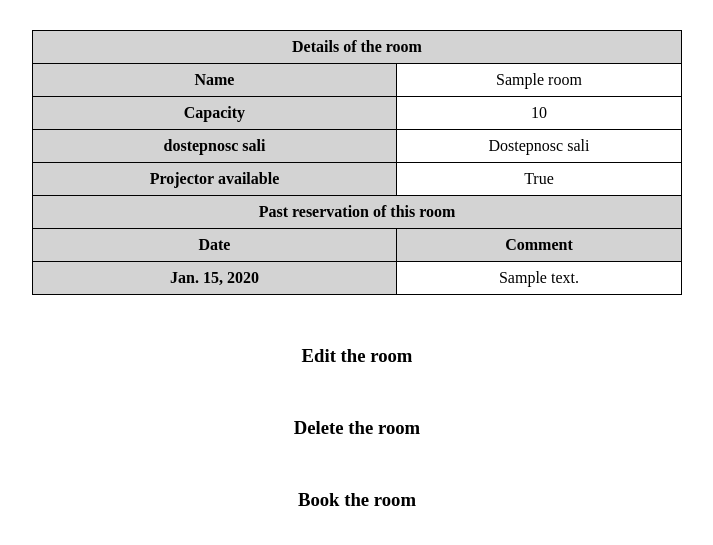
After one commit to maksblink/conference-rooms, a Django app: page /room/1/ in a window 1280 px wide. The commit adds this page. Shown: the top 545 px of the page, without its empty margins (283-996 px from the left). Run offline with Django 3.2, Linux system fonts and the light colour scheme; tables that the repository leaves empty hold one stand-in row (values such as "Sample post").

Commit message:
reservation

```diff
--- a/conference_rooms/conference_rooms/urls.py
+++ b/conference_rooms/conference_rooms/urls.py
@@ -15,7 +15,8 @@ Including another URLconf
 """
 from django.contrib import admin
 from django.urls import path, re_path
-from main_app.views import HomePage, AddRoom, ShowRooms, DeleteRoom, EditRoom, BookTheRoom
+
+from main_app.views import HomePage, AddRoom, ShowRooms, DeleteRoom, EditRoom, BookTheRoom, RoomDetails
 
 urlpatterns = [
     path('admin/', admin.site.urls),
@@ -25,4 +26,5 @@ urlpatterns = [
     re_path(r'^room/delete/(?P<id_room>\d+)/?$', DeleteRoom.as_view(), name="delete_room"),
     re_path(r'^room/modify/(?P<id_room>\d+)/?$', EditRoom.as_view(), name="edit_room"),
     re_path(r'^room/reserve/(?P<id_room>\d+)/?$', BookTheRoom.as_view(), name="book_room"),
+    re_path(r'^room/(?P<id_room>\d+)/?$', RoomDetails.as_view(), name="room_details"),
 ]
--- a/conference_rooms/main_app/templates/main_app/book_the_room.html
+++ b/conference_rooms/main_app/templates/main_app/book_the_room.html
@@ -2,7 +2,7 @@
 <html lang="en">
 <head>
     <meta charset="UTF-8">
-    <title>Add new room</title>
+    <title>Book the room</title>
 </head>
 <body>
 {{ errors }}
--- a/conference_rooms/main_app/templates/main_app/edit_room.html
+++ b/conference_rooms/main_app/templates/main_app/edit_room.html
@@ -2,7 +2,7 @@
 <html lang="en">
 <head>
     <meta charset="UTF-8">
-    <title>Add new room</title>
+    <title>Edit this room</title>
 </head>
 <body>
 {{ errors }}
--- /dev/null
+++ b/conference_rooms/main_app/templates/main_app/room_details.html
@@ -0,0 +1,55 @@
+<!DOCTYPE html>
+<html lang="en">
+<head>
+    <meta charset="UTF-8">
+    <title>Details of the room</title>
+</head>
+<body>
+{{ errors }}
+    <table>
+        <th colspan="2">
+            Details of the room
+        </th>
+        <tr>
+            <th>Name</th>
+            <td>{{ room.name }}</td>
+        </tr>
+        <tr>
+            <th>Capacity</th>
+            <td>{{ room.capacity }}</td>
+        </tr>
+        <tr>
+            <th>dostepnosc sali</th>
+            <td>Dostepnosc sali</td>
+        </tr>
+        <tr>
+            <th>Projector available</th>
+            <td>{{ room.projector_available }}</td>
+        </tr>
+        <th colspan="2">
+            Past reservation of this room
+        </th>
+        <tr>
+            <th>Date</th>
+            <th>Comment</th>
+        </tr>
+        {% for reservation in reservations %}
+        <tr>
+            <th>{{ reservation.date }}</th>
+            <td>{{ reservation.comment }}</td>
+        </tr>
+        {% endfor %}
+    </table>
+    <h3><a href={% url 'edit_room' room.id %}>Edit the room</a></h3>
+    <h3><a href={% url 'delete_room' room.id %}>Delete the room</a></h3>
+    <h3><a href={% url 'book_room' room.id %}>Book the room</a></h3>
+    <style>
+        h3 { text-align: center; margin-top: 50px; }
+        a { text-decoration:none; color: inherit; }
+        a:hover { color: blue; }
+        table { width: 650px; margin: 30px auto 20px auto; border-collapse: collapse; }
+        table th { background: lightgray; }
+        table td, table th { border: 1px solid black; text-align: center; height: 30px; }
+    </style>
+</body>
+</html>
--- a/conference_rooms/main_app/views.py
+++ b/conference_rooms/main_app/views.py
@@ -1,11 +1,13 @@
+from datetime import datetime
+
 from django.core.exceptions import ObjectDoesNotExist
 from django.db import IntegrityError
 from django.http import HttpResponseRedirect, HttpResponse
 from django.shortcuts import render
 from django.urls import reverse
 from django.views import View
+
 from main_app.models import Room, Reservation
-from datetime import date, datetime
 
 
 class HomePage(View):
@@ -60,7 +62,7 @@ class DeleteRoom(View):
 class EditRoom(View):
     def get(self, request, id_room):
         try:
-            room = Room.objects.get(id=id_room)
+            test_get = Room.objects.get(id=id_room)
         except ObjectDoesNotExist:
             return render(request, 'main_app/edit_room.html',
                           context={'errors': "This room is not exists!"})
@@ -97,16 +99,37 @@ class EditRoom(View):
 
 class BookTheRoom(View):
     def get(self, request, id_room):
+        try:
+            test_get = Room.objects.get(id=id_room)
+        except ObjectDoesNotExist:
+            return render(request, 'main_app/book_the_room.html',
+                          context={'errors': "This room is not exists!"})
         return render(request, 'main_app/book_the_room.html')
 
     def post(self, request, id_room):
         comment = request.POST.get('comment')
-        date = request.POST.get('book_date')
-        date = datetime.strptime(date, '%Y-%m-%d')
+        date_of_r = request.POST.get('book_date')
+        date_of_r = datetime.strptime(date_of_r, '%Y-%m-%d')
         try:
-            test_get = Reservation.objects.get(date=date, room_id=id_room)
+            test_get = Reservation.objects.get(date=date_of_r, room_id=id_room)
             return render(request, 'main_app/book_the_room.html',
                           context={'errors': "This room is already booked on this date!"})
         except ObjectDoesNotExist:
-            if date < datetime.now():
-                print("xxxxxx")
+            if date_of_r > datetime.now():
+                new_reservation = Reservation.objects.create(date=date_of_r, comment=comment, room_id=id_room)
+                return HttpResponseRedirect(reverse('show_rooms'))
+            else:
+                return render(request, 'main_app/book_the_room.html',
+                              context={'errors': "You can not book the room for a past date!"})
+
+
+class RoomDetails(View):
+    def get(self, request, id_room):
+        try:
+            room = Room.objects.get(id=id_room)
+            reservations = Reservation.objects.filter(room_id__id=id_room)  # <----- How does it work!
+            reservations = Reservation.objects.order_by('-date')  # <---------- And how to connect these two conditions?
+            return render(request, 'main_app/room_details.html',
+                          context={'room': room, 'reservations': reservations})
+        except ObjectDoesNotExist:
+            return HttpResponse("This room is not exists!")
```
